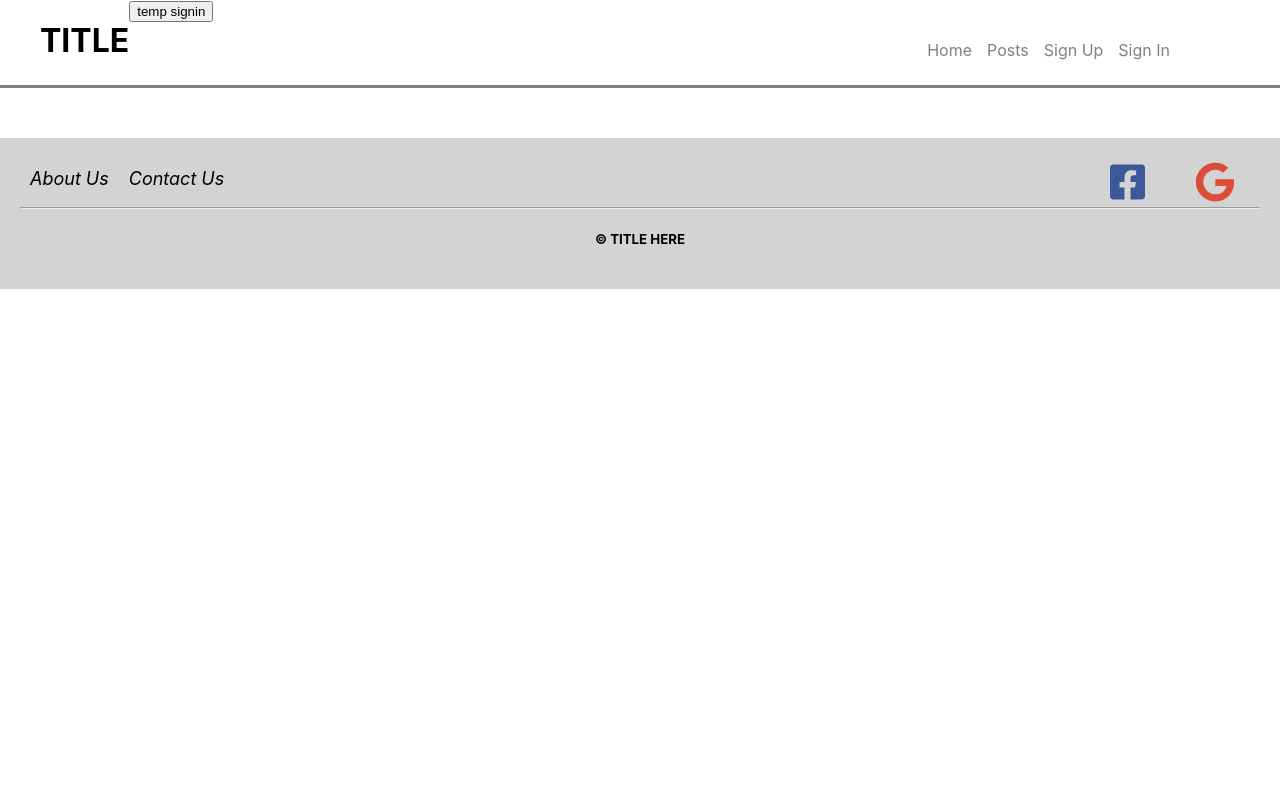
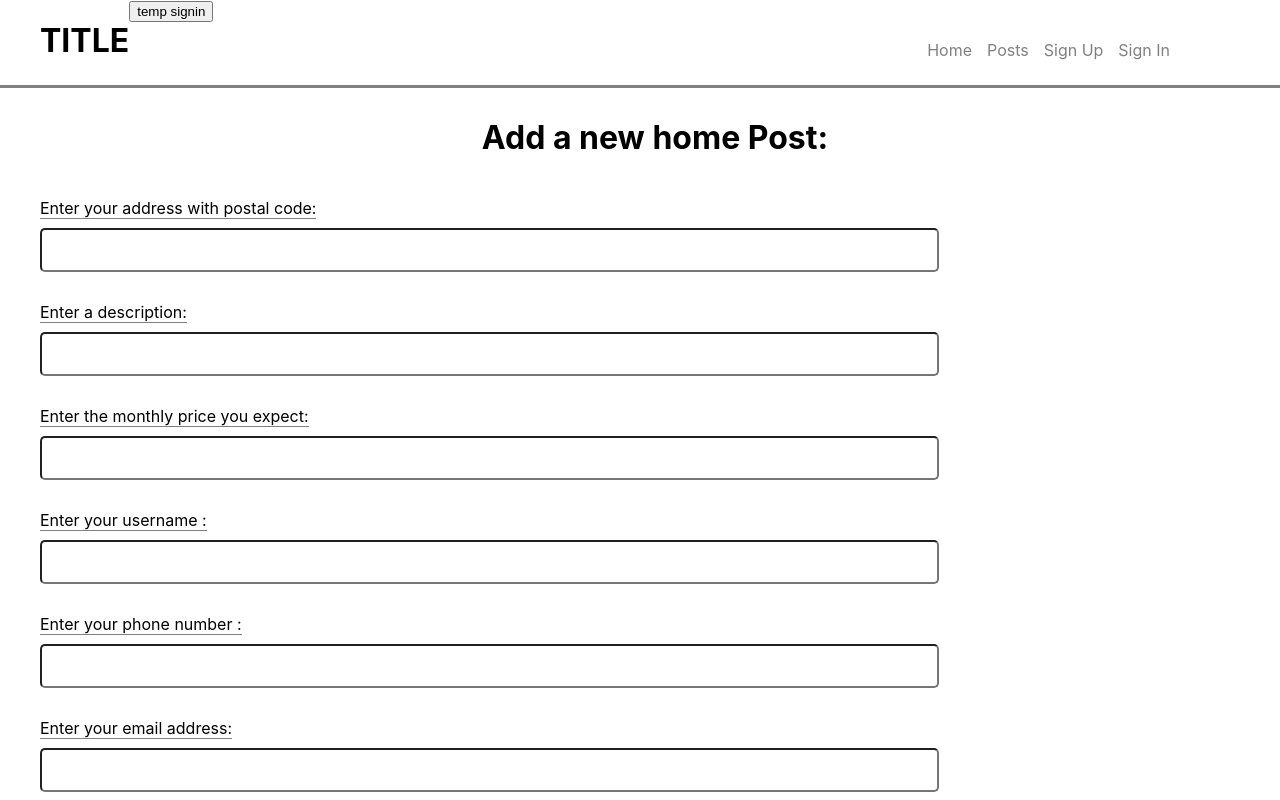
Before and after one commit to Sargunan1213/SafeZone-React-App, a React (Create React App) app: page /AddPost in a window 1280 px wide. Shown: the top 800 px of the page. Built offline with nearby package versions, Linux system fonts and the light colour scheme.

Commit message:
Finished the AddPostForm and moved to new route.

```diff
--- a/src/App.js
+++ b/src/App.js
@@ -11,41 +11,57 @@ import blankImg from "./react-components/Home/static/blank.png";
 import NavBar from "./react-components/NavBar";
 import Posts from "./react-components/Posts";
 import Footer from "./react-components/Footer";
+import AddPost from "./react-components/AddPost";
 
 class App extends React.Component {
   state = {
-    navOptions: {"Home": "", "Posts":"Posts", "Sign Up": "Signup", "Sign In":""},
+    navOptions: {
+      Home: "",
+      Posts: "Posts",
+      "Sign Up": "Signup",
+      "Sign In": "",
+    },
     currentUser: "",
     profileImg: blankImg,
     // May move later
-    homeowners: {"user":{ password: "user", postId:[0, 1], tel: "416-432-1431", email:"user@user.com" }},
-    frontliners: {"user2":{ password: "user2" }},
-    admins: {"admin":{ password: "admin" }},
-    homes: [{
-      id:0,
+    homeowners: {
+      user: {
+        password: "user",
+        postId: [0, 1],
+        tel: "416-432-1431",
+        email: "user@user.com",
+      },
+    },
+    frontliners: { user2: { password: "user2" } },
+    admins: { admin: { password: "admin" } },
+    homes: [
+      {
+        id: 0,
         address: "4130 George Street",
         city: "Peterborough",
         province: "Ontario",
         country: "Canada",
         zip: "K9H 2L1",
         pic: "home1.jpg",
-      description: "1 bedroom, all inclusive (hear, hydro, water), renovated, pets ok",
+        description:
+          "1 bedroom, all inclusive (hear, hydro, water), renovated, pets ok",
         price: "$1570 per month",
-      homeowner: "user" // Get info about homeowner in homeowner list
+        homeowner: "user", // Get info about homeowner in homeowner list
       },
       {
-      id:1,
+        id: 1,
         address: "2350 Bridgeport Rd",
         city: "Milton",
         province: "Ontario",
         country: "Canada",
         zip: "L9T 2Y1",
         pic: "home2.jpg",
-      description: "10 min walk to subway, fully furnished, no pets, no smoking",
+        description:
+          "10 min walk to subway, fully furnished, no pets, no smoking",
         price: "$1300 per month",
-      homeowner: "user"
-      }
-    ]
+        homeowner: "user",
+      },
+    ],
   };
 
   render() {
@@ -62,7 +78,17 @@ class App extends React.Component {
             <Route exact path="/" render={() => <Home />} />
             <Route exact path="/Signup" render={() => <Signup />} />
             <Route exact path="/Login" render={() => <Login />} />
-            <Route exact path="/Posts" render={() => <Posts homes={this.state.homes} owners={this.state.homeowners}/>} />
+            <Route
+              exact
+              path="/Posts"
+              render={() => (
+                <Posts
+                  homes={this.state.homes}
+                  owners={this.state.homeowners}
+                />
+              )}
+            />
+            <Route exact path="/AddPost" render={() => <AddPost />} />
           </Switch>
           <Footer />
         </BrowserRouter>
--- a/src/react-components/AddPost/index.js
+++ b/src/react-components/AddPost/index.js
@@ -6,17 +6,35 @@ import AddPostForm from "../AddPostForm";
 
 // will link it up with signed in user later
 class AddPost extends React.Component {
-  state = {
+  constructor(props) {
+    super(props);
+    this.handleInputChange = this.handleInputChange.bind(this);
+    this.submitForm = this.submitForm.bind(this);
+    this.state = {
       address: "",
       description: "",
       price: "",
       username: "",
       phone: "",
       email: "",
-    img: "you",
+      img: "",
     };
+  }
+  // state =
+  //  CANT PASS A ARROW FUNCTION AS IT IS DEFINED TO THIS SCOPE
+  // WILL CLEAR IT LATER
+  // handleInputChange = (event) => {
+  //   const target = event.target;
+  //   const value = event.value;
+  //   const name = target.name;
 
-  handleInputChange = (event) => {
+  //   this.setState({
+  //     [name]: value,
+  //   });
+  //   console.log("typing");
+  // };
+
+  handleInputChange(event) {
     const target = event.target;
     const value = event.value;
     const name = target.name;
@@ -25,8 +43,13 @@ class AddPost extends React.Component {
       [name]: value,
     });
     console.log("typing");
-  };
+  }
 
+  submitForm(event) {
+    // Server call to enter this form data into the database.
+    alert("Details of the house were submitted: ");
+    event.preventDefault();
+  }
   render() {
     return (
       <div className="addPost">
@@ -40,6 +63,7 @@ class AddPost extends React.Component {
           email={this.email}
           img={this.img}
           handle={this.handleInputChange}
+          submit={this.submitForm}
         />
       </div>
     );
--- a/src/react-components/AddPost/styles.css
+++ b/src/react-components/AddPost/styles.css
@@ -0,0 +1,9 @@
+h1 {
+  text-align: center;
+  padding-bottom: 20px;
+}
+
+.addPost {
+  margin-left: 30px;
+  margin-top: 30px;
+}
--- a/src/react-components/AddPostForm/index.js
+++ b/src/react-components/AddPostForm/index.js
@@ -12,14 +12,11 @@ class AddPostForm extends React.Component {
       phone,
       email,
       img,
-      handleInput,
     } = this.props;
-
-    console.log(handleInput);
 
     return (
       <div className="form">
-        <form action="">
+        <form action="" onSubmit={this.props.submit}>
           <label className="lab" htmlFor="address">
             Enter your address with postal code:
           </label>
@@ -29,7 +26,7 @@ class AddPostForm extends React.Component {
             name="address"
             value={address}
             label="address"
-            onChange={handleInput}
+            onChange={this.props.handle}
           />
           <br />
           <label className="lab" htmlFor="description">
@@ -41,7 +38,7 @@ class AddPostForm extends React.Component {
             name="description"
             value={description}
             label="description"
-            onChange={handleInput}
+            onChange={this.props.handle}
           />
           <br />
           <label className="lab" htmlFor="price">
@@ -53,7 +50,7 @@ class AddPostForm extends React.Component {
             name="address"
             value={price}
             label="price"
-            onChange={handleInput}
+            onChange={this.props.handle}
           />
           <br />
           <label className="lab" htmlFor="username">
@@ -65,7 +62,7 @@ class AddPostForm extends React.Component {
             name="username"
             value={username}
             label="username"
-            onChange={handleInput}
+            onChange={this.props.handle}
           />
           <br />
           <label className="lab" htmlFor="phone">
@@ -77,7 +74,7 @@ class AddPostForm extends React.Component {
             name="phone"
             value={phone}
             label="phone"
-            onChange={handleInput}
+            onChange={this.props.handle}
           />
           <br />
           <label className="lab" htmlFor="email">
@@ -89,7 +86,7 @@ class AddPostForm extends React.Component {
             name="email"
             value={email}
             label="email"
-            onChange={handleInput}
+            onChange={this.props.handle}
           />
           <br />
           <label className="lab" htmlFor="img">
@@ -101,7 +98,7 @@ class AddPostForm extends React.Component {
             name="img"
             value={img}
             label="img"
-            onChange={handleInput}
+            onChange={this.props.handle}
           />
           <br />
           <button type="submit" className="btn">
--- a/src/react-components/AddPostForm/styles.css
+++ b/src/react-components/AddPostForm/styles.css
@@ -3,7 +3,7 @@
   padding: 10px;
   margin: 10px;
   background-color: white;
-  width: 100%;
+  width: 70%;
   line-height: 1.5;
   border-radius: 5px;
 }
--- a/src/react-components/Home/index.js
+++ b/src/react-components/Home/index.js
@@ -2,7 +2,6 @@ import React from "react";
 
 import Features from "../Features";
 import Header from "../Header";
-import AddPost from "../AddPost";
 
 class Home extends React.Component {
   render() {
@@ -10,8 +9,6 @@ class Home extends React.Component {
       <div>
         <Header />
         <Features />
-        {/* TESTING */}
-        <AddPost />
       </div>
     );
   }
```
Lines whose indentation alone changed are shown as unchanged.
